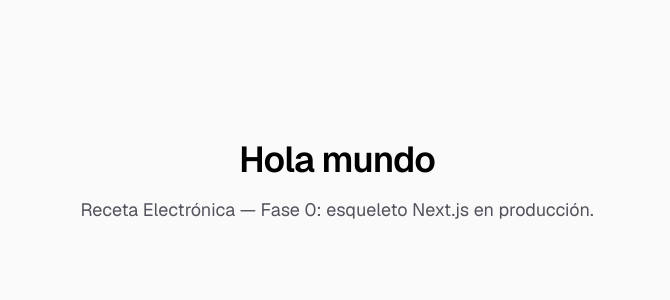
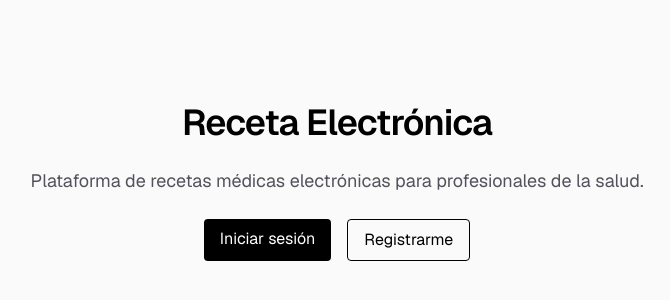
Before and after one commit to JeffRammos/recetas-electronicas, a Next.js app: page / in a window 1280 px wide. Shown: the part 218-518 px from the top of the page, without its empty margins (303-973 px from the left). Built offline with nearby package versions, Linux system fonts and the light colour scheme.

Commit message:
Agrega seed del admin y actualiza la home con links a login/registro

```diff
--- /dev/null
+++ b/prisma/seed.ts
@@ -0,0 +1,35 @@
+import bcrypt from "bcryptjs";
+import { prisma } from "../src/lib/prisma";
+
+async function main() {
+  const email = process.env.ADMIN_EMAIL;
+  const password = process.env.ADMIN_PASSWORD;
+
+  if (!email || !password) {
+    throw new Error("Definí ADMIN_EMAIL y ADMIN_PASSWORD en .env.local antes de correr el seed.");
+  }
+
+  const passwordHash = await bcrypt.hash(password, 10);
+
+  const admin = await prisma.usuario.upsert({
+    where: { email },
+    update: { passwordHash },
+    create: {
+      email,
+      passwordHash,
+      nombre: "Admin",
+      rol: "ADMIN",
+    },
+  });
+
+  console.log(`Admin listo: ${admin.email}`);
+}
+
+main()
+  .catch((error) => {
+    console.error(error);
+    process.exitCode = 1;
+  })
+  .finally(async () => {
+    await prisma.$disconnect();
+  });
--- a/src/app/page.tsx
+++ b/src/app/page.tsx
@@ -1,13 +1,29 @@
+import Link from "next/link";
+
 export default function Home() {
   return (
     <div className="flex min-h-screen flex-col items-center justify-center bg-zinc-50 font-sans dark:bg-black">
-      <main className="flex flex-col items-center gap-4 text-center">
+      <main className="flex flex-col items-center gap-6 text-center">
         <h1 className="text-4xl font-semibold tracking-tight text-black dark:text-zinc-50">
-          Hola mundo
+          Receta Electrónica
         </h1>
         <p className="text-lg text-zinc-600 dark:text-zinc-400">
-          Receta Electrónica — Fase 0: esqueleto Next.js en producción.
+          Plataforma de recetas médicas electrónicas para profesionales de la salud.
         </p>
+        <div className="flex gap-4">
+          <Link
+            href="/login"
+            className="rounded bg-black px-4 py-2 text-white dark:bg-white dark:text-black"
+          >
+            Iniciar sesión
+          </Link>
+          <Link
+            href="/registro"
+            className="rounded border border-black px-4 py-2 text-black dark:border-white dark:text-white"
+          >
+            Registrarme
+          </Link>
+        </div>
       </main>
     </div>
   );
```
